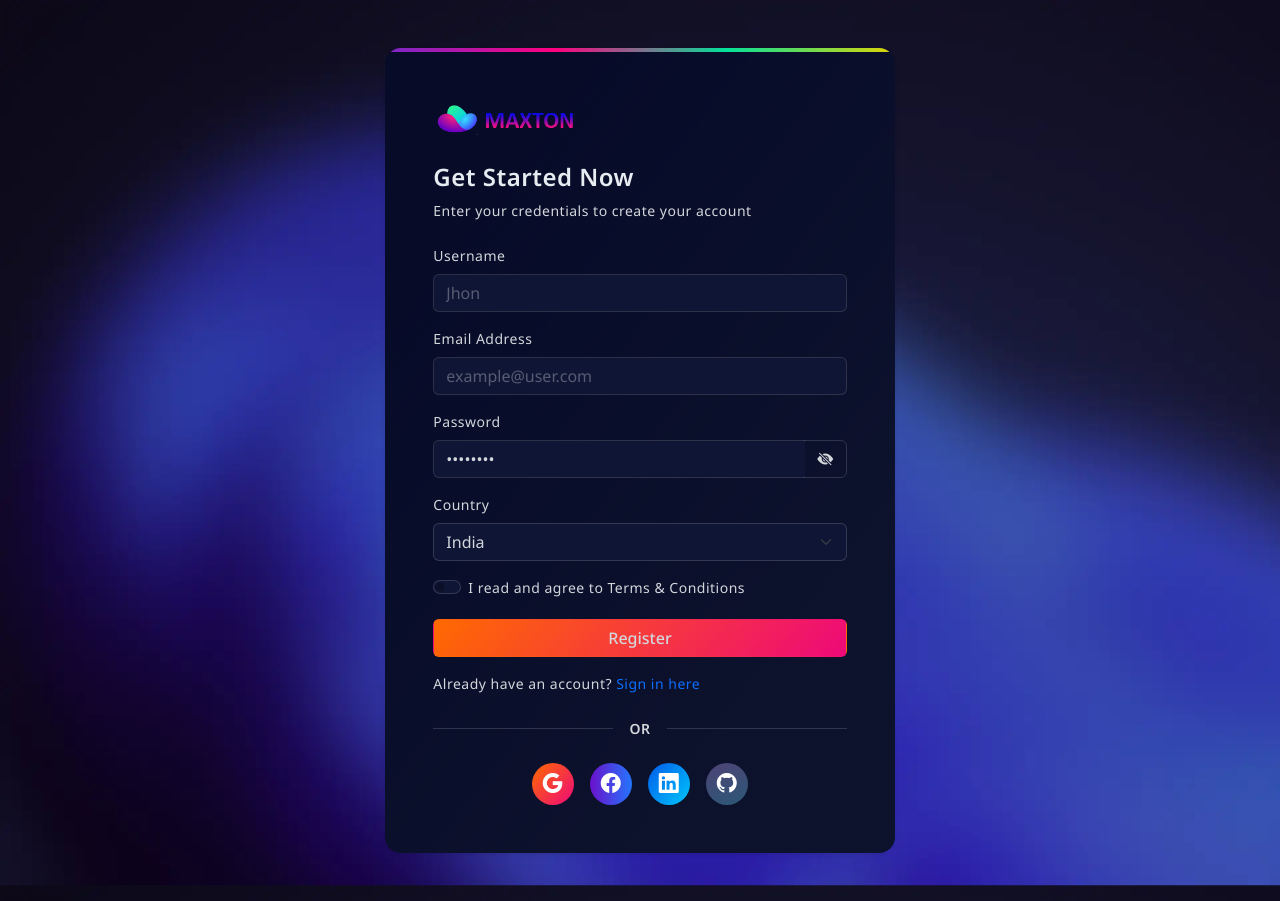
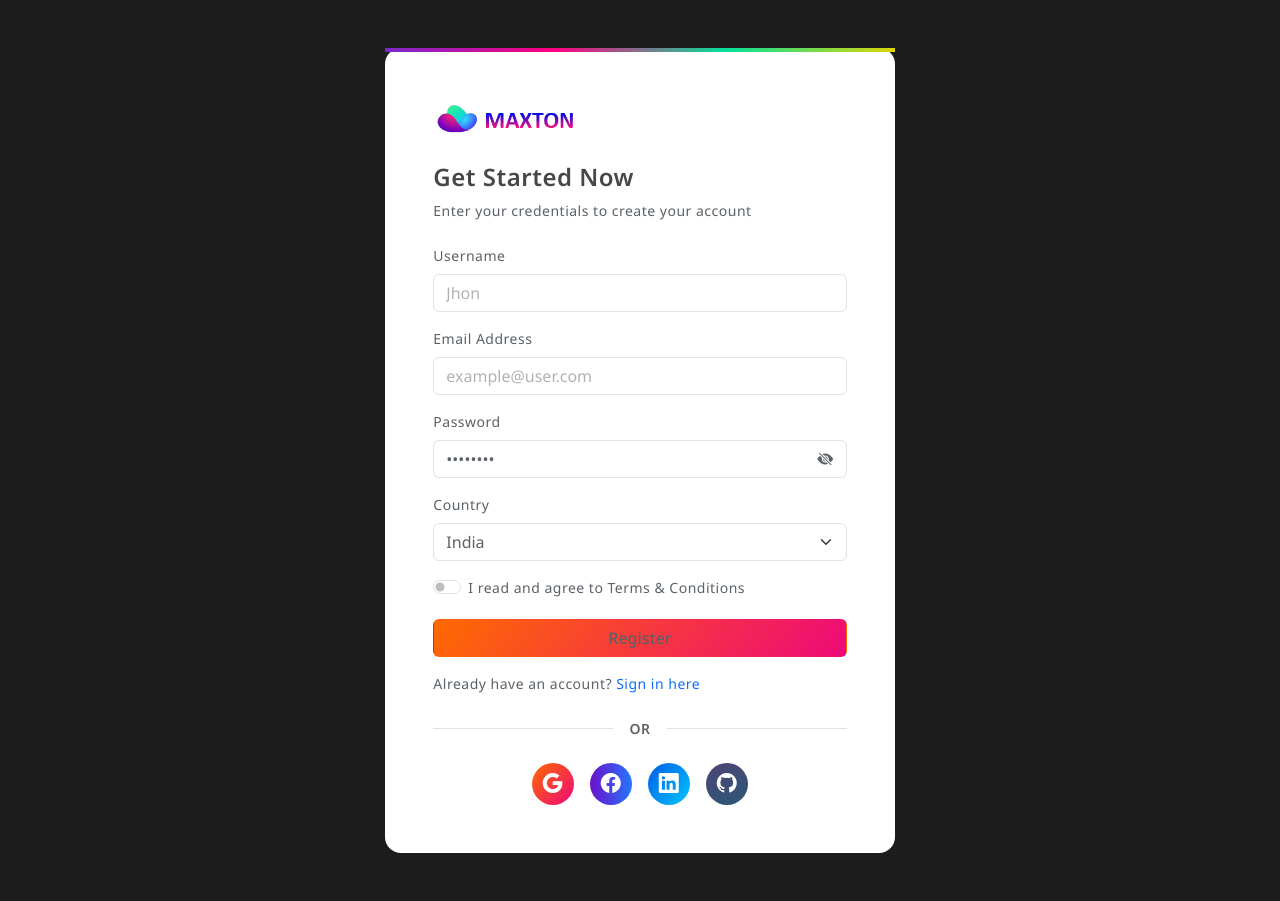
Before and after one commit to abhibs/distributor, a Laravel app: page /user/register in a window 1280 px wide. Run offline with Laravel 9, Linux system fonts and the light colour scheme; style sheets or scripts are compiled from the project's sources.

Commit message:
inline css add to login and register page

```diff
--- a/public/admin/sass/blue-theme.scss
+++ b/public/admin/sass/blue-theme.scss
@@ -2,15 +2,15 @@
 
   --bs-heading-color: #e6ecf0;
   --bs-body-color: #d3d7dc;
-  --bs-body-bg: #0f1535;
-  --bs-body-bg-2: #181f4a;
+  --bs-body-bg: #000000;
+  --bs-body-bg-2: #000000;
   --bs-transparent-bg: rgba(255, 255, 255, 0.10);
   --bs-border-color-translucent: rgba(226, 232, 240, 0.15);
   --bs-border-color: rgba(255, 255, 255, 0.15);
   --sticky-header-bg: rgba(255, 255, 255, 0.45);
-  --bs-disabled-bg: #4b5481;
-  --bs-tertiary-bg: #181f4a;
-  --bs-card-bg: #070c29;
+  --bs-disabled-bg: #020203;
+  --bs-tertiary-bg: #2d2d2d;
+  --bs-card-bg: #353535;
 
 
   background-image: url(../assets/images/bg-themes/body-background-1.webp);
@@ -41,7 +41,7 @@
   }
 
   .bg-light {
-    background-color: #171e44 !important;
+    background-color: #212121 !important;
   }
 
   .bg-none {
@@ -49,7 +49,7 @@
 
   }
   .card {
-    background-image: linear-gradient(127.09deg, rgba(6, 11, 40, 0.94) 19.41%, rgba(10, 14, 35, 0.49) 76.65%);
+    background-image: linear-gradient(127.09deg, rgba(31, 31, 31, 0.94) 19.41%, rgba(10, 14, 35, 0.49) 76.65%);
   }
 
   .card-title {
--- a/resources/views/user/login.blade.php
+++ b/resources/views/user/login.blade.php
@@ -25,12 +25,11 @@
 
     <link href="{{ asset('admin/sass/main.css') }}" rel="stylesheet">
     <link href="{{ asset('admin/ssass/dark-theme.css') }}" rel="stylesheet">
-    <link href="{{ asset('admin/sass/blue-theme.css') }}" rel="stylesheet">
     <link href="{{ asset('admin/sass/responsive.css') }}" rel="stylesheet">
 
 </head>
 
-<body>
+<body style="background-color: #1d1d1d">
 
     <!--authentication-->
     <div class="auth-basic-wrapper d-flex align-items-center justify-content-center">
@@ -39,7 +38,8 @@
                 <div class="col-12 col-md-8 col-lg-6 col-xl-5 col-xxl-4 mx-auto">
                     <div class="card rounded-4 mb-0 border-top border-4 border-primary border-gradient-1">
                         <div class="card-body p-5">
-                            <img src=" {{ asset('admin/assets/images/logo1.png') }}" class="mb-4" width="145" alt="">
+                            <img src=" {{ asset('admin/assets/images/logo1.png') }}" class="mb-4" width="145"
+                                alt="">
 
                             <h4 class="fw-bold">Get Started Now</h4>
                             <p class="mb-0">Enter your credentials to login your account</p>
--- a/resources/views/user/register.blade.php
+++ b/resources/views/user/register.blade.php
@@ -6,29 +6,28 @@
     <meta name="viewport" content="width=device-width, initial-scale=1">
     <title>Register</title>
     <!--favicon-->
-    <link rel="icon" href="{{asset('admin/assets/images/favicon-32x32.png')}}" type="image/png">
+    <link rel="icon" href="{{ asset('admin/assets/images/favicon-32x32.png') }}" type="image/png">
     <!-- loader-->
-    <link href="{{asset('admin/assets/css/pace.min.css')}}" rel="stylesheet">
-    <script src="{{asset('admin/assets/js/pace.min.js')}}"></script>
+    <link href="{{ asset('admin/assets/css/pace.min.css') }}" rel="stylesheet">
+    <script src="{{ asset('admin/assets/js/pace.min.js') }}"></script>
 
     <!--plugins-->
-    <link href="{{asset('admin/assets/plugins/perfect-scrollbar/css/perfect-scrollbar.css')}}" rel="stylesheet">
-    <link rel="stylesheet" type="text/css" href="{{asset('admin/assets/plugins/metismenu/metisMenu.min.css')}}">
-    <link rel="stylesheet" type="text/css" href="{{asset('admin/assets/plugins/metismenu/mm-vertical.css')}}">
+    <link href="{{ asset('admin/assets/plugins/perfect-scrollbar/css/perfect-scrollbar.css') }}" rel="stylesheet">
+    <link rel="stylesheet" type="text/css" href="{{ asset('admin/assets/plugins/metismenu/metisMenu.min.css') }}">
+    <link rel="stylesheet" type="text/css" href="{{ asset('admin/assets/plugins/metismenu/mm-vertical.css') }}">
     <!--bootstrap css-->
-    <link href="{{asset('admin/assets/css/bootstrap.min.css')}}" rel="stylesheet">
+    <link href="{{ asset('admin/assets/css/bootstrap.min.css') }}" rel="stylesheet">
     <link href="https://fonts.googleapis.com/css2?family=Noto+Sans:wght@300;400;500;600&display=swap" rel="stylesheet">
     <link href="https://fonts.googleapis.com/css?family=Material+Icons+Outlined" rel="stylesheet">
     <!--main css-->
-    <link href="{{asset('admin/assets/css/bootstrap-extended.css')}}" rel="stylesheet">
-    <link href="{{asset('admin/sass/main.css')}}" rel="stylesheet">
-    <link href="{{asset('admin/sass/dark-theme.css')}}" rel="stylesheet">
-    <link href="{{asset('admin/sass/blue-theme.css')}}" rel="stylesheet">
-    <link href="{{asset('admin/sass/responsive.css')}}" rel="stylesheet">
+    <link href="{{ asset('admin/assets/css/bootstrap-extended.css') }}" rel="stylesheet">
+    <link href="{{ asset('admin/sass/main.css') }}" rel="stylesheet">
+    <link href="{{ asset('admin/sass/dark-theme.css') }}" rel="stylesheet">
+    <link href="{{ asset('admin/sass/responsive.css') }}" rel="stylesheet">
 
 </head>
 
-<body class="bg-register">
+<body style="background-color: #1d1d1d">
 
 
     <!--authentication-->
@@ -38,7 +37,8 @@
             <div class="col-12 col-md-8 col-lg-6 col-xl-5 col-xxl-5 mx-auto">
                 <div class="card rounded-4 mb-0 border-top border-4 border-primary border-gradient-1">
                     <div class="card-body p-5">
-                        <img src="{{asset('admin/assets/images/logo1.png')}}" class="mb-4" width="145" alt="">
+                        <img src="{{ asset('admin/assets/images/logo1.png') }}" class="mb-4" width="145"
+                            alt="">
                         <h4 class="fw-bold">Get Started Now</h4>
                         <p class="mb-0">Enter your credentials to create your account</p>
 
@@ -130,7 +130,7 @@
 
 
     <!--plugins-->
-    <script src="{{asset('admin/assets/js/jquery.min.js')}}"></script>
+    <script src="{{ asset('admin/assets/js/jquery.min.js') }}"></script>
 
     <script>
         $(document).ready(function() {
```
